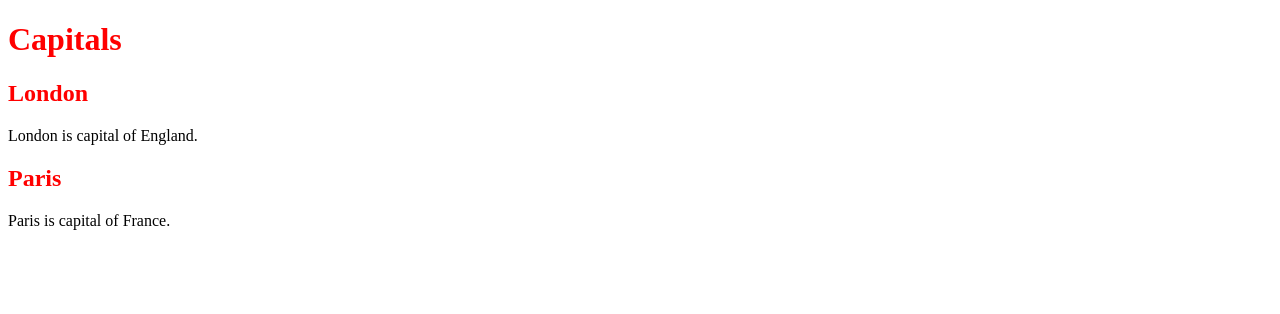
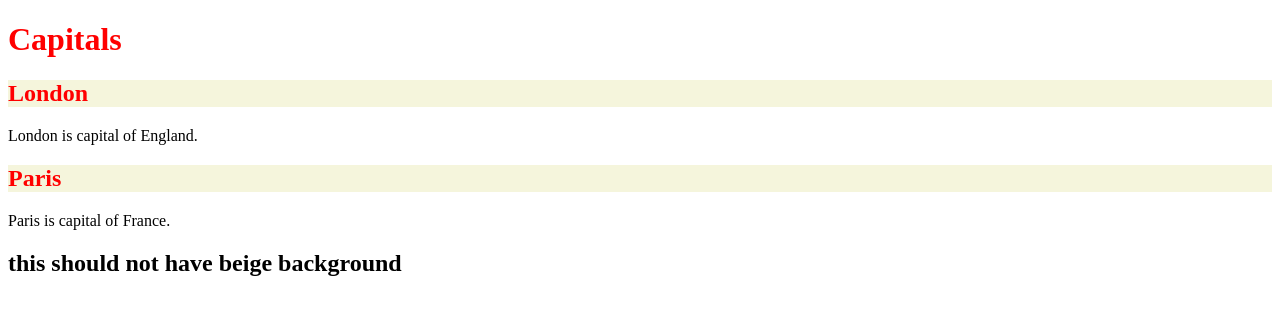
Before and after one commit to nchangizi/1620week5, a plain HTML site: page index.html in a window 1280 px wide. Drawn offline with Linux system fonts and the light colour scheme.

Commit message:
make h2 background beige

```diff
--- a/index.html
+++ b/index.html
@@ -13,6 +13,7 @@
     <p>London is capital of England.</p>
     <h2 class="capital">Paris</h2>
     <p>Paris is capital of France.</p>
+    <h2>this should not have beige background</h2>
 </body>
 
 </html>
--- a/stylesheet.css
+++ b/stylesheet.css
@@ -2,3 +2,10 @@
 {
     color:red;
 }
+/* h2{
+
+} */
+/* only h2 elements with capital class */
+h2.capital{
+    background-color: beige;
+}
```
